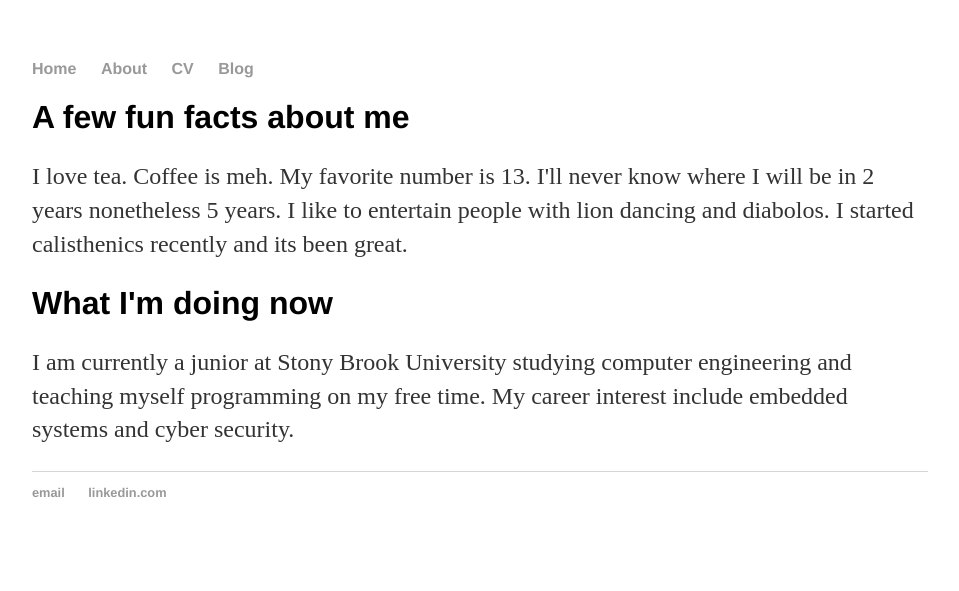
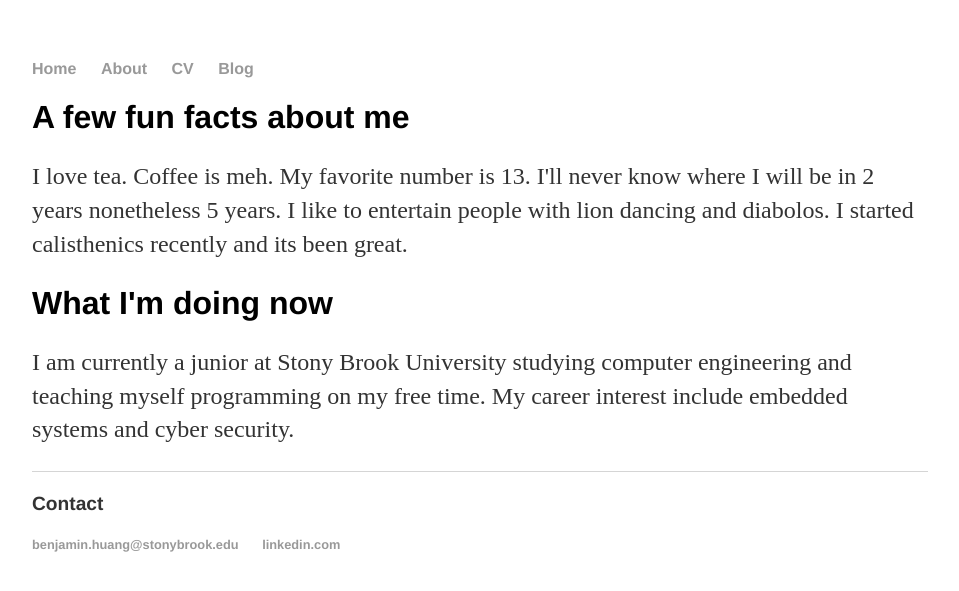
Before and after one commit to benjaminhuang13/benjaminhuang13.github.io, a Jekyll site: the page built from about/index.html, in a window 1280 px wide. Shown: the top 591 px of the page, without its empty margins (160-1119 px from the left). Built offline with Jekyll 4.4.1, drawn with Linux system fonts in a browser that asks for light colours.

Commit message:
Update default.html

```diff
--- a/_layouts/default.html
+++ b/_layouts/default.html
@@ -21,8 +21,10 @@
 			</div><!-- /.container -->
 			<footer>
 	    		<ul>
-	        		<li><a href="mailto:benjaminhuang13@stonybrook.edu">email</a></li>
+				<p> Contact </p>
+	        		<li><a href="mailto:benjaminhuang13@stonybrook.edu">benjamin.huang@stonybrook.edu</a></li>
 	        		<li><a href="https://www.linkedin.com/in/benjaminhuang3/">linkedin.com</a></li>
+
 				</ul>
 			</footer>
 		</body>
```
